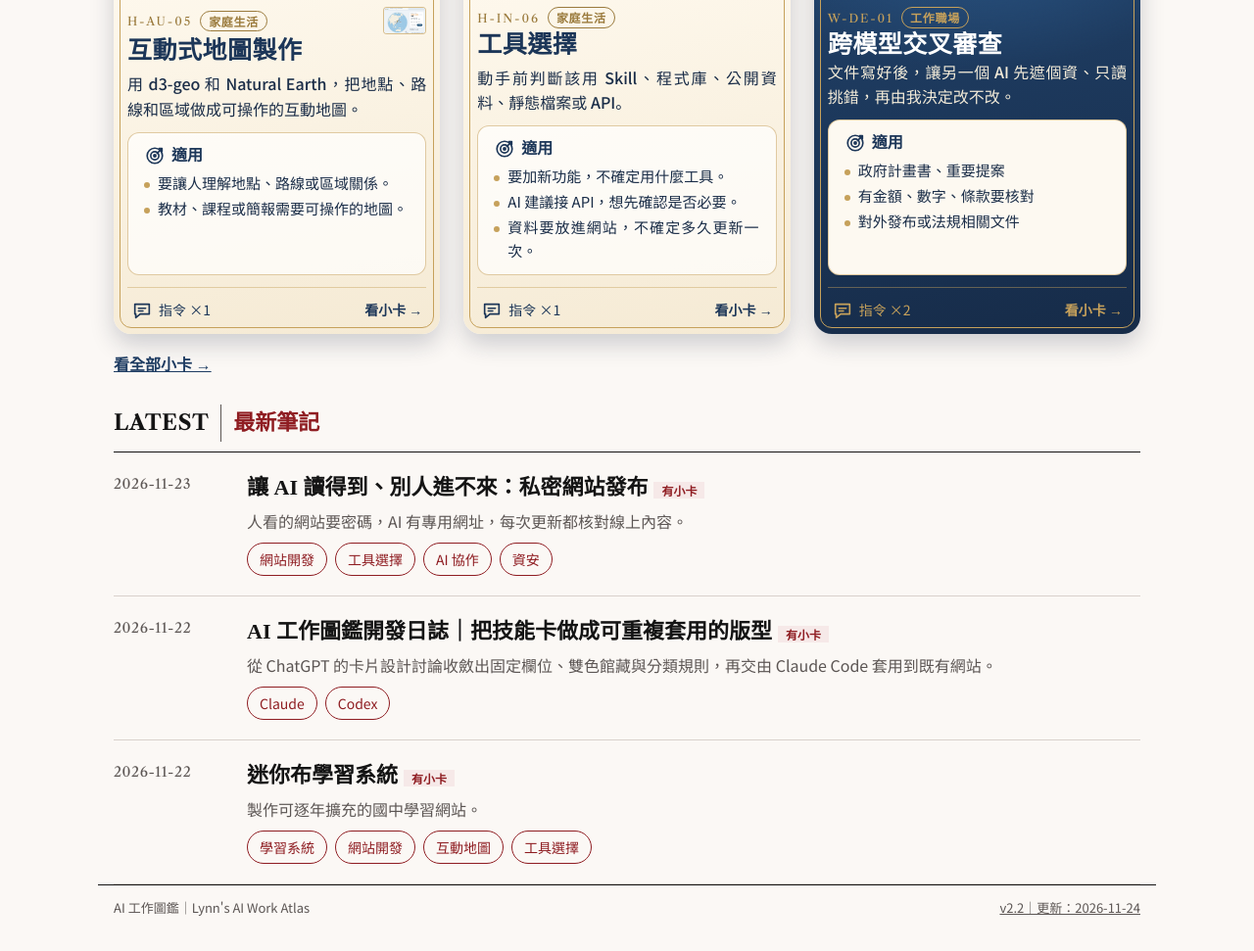
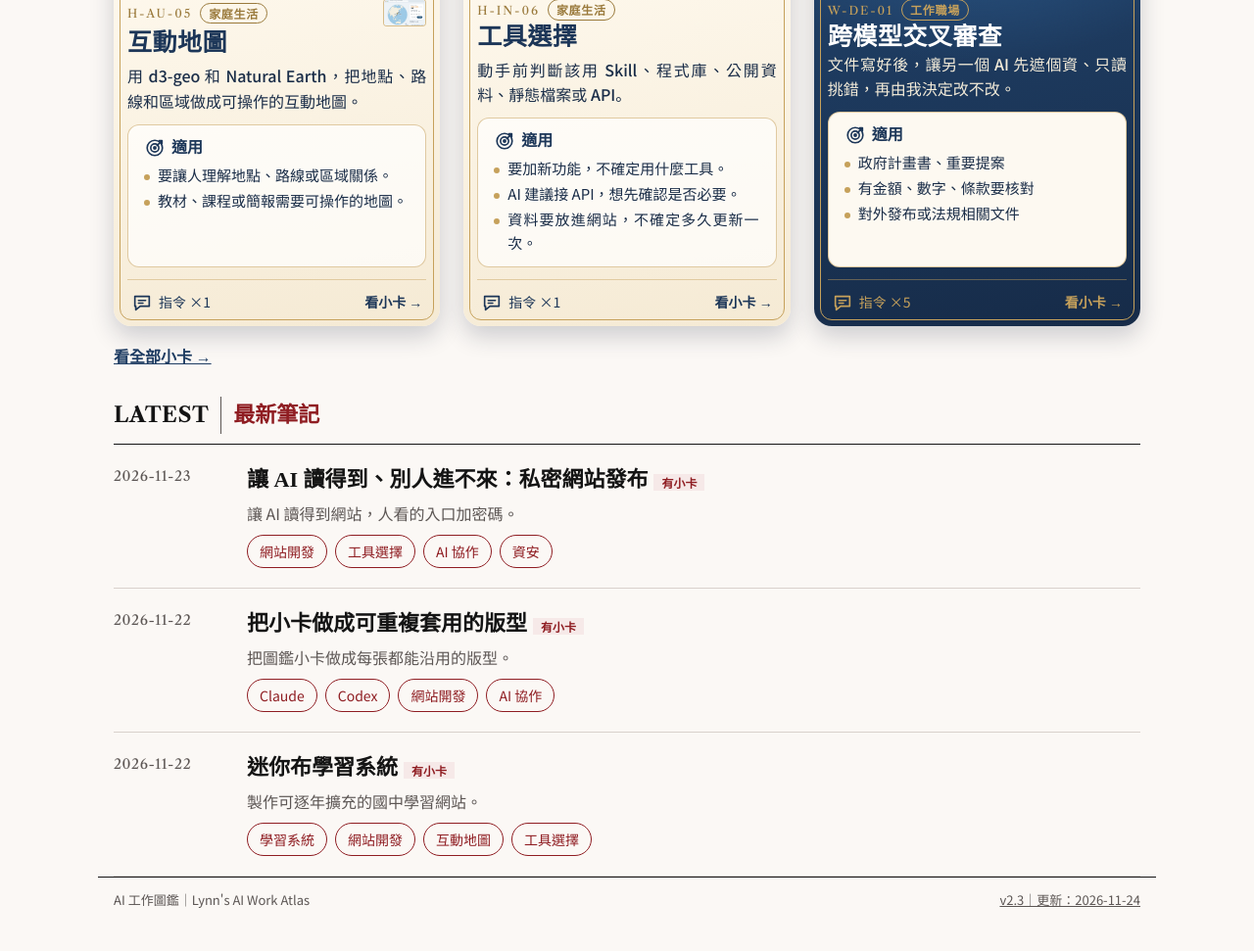
Before and after one commit to worklinkweb/at, a plain HTML site: page index.html in a window 1280 px wide. Shown: the part 1334-2305 px from the top of the page at 98% size. Drawn offline with nearby package versions, Linux system fonts and the light colour scheme.

Commit message:
Update AT v2.3

```diff
--- a/index.html
+++ b/index.html
@@ -2,8 +2,8 @@
 <html lang="zh-Hant-TW">
 <head>
 <meta name="robots" content="noindex,nofollow">
-<meta name="at-version" content="v2.2">
-<meta name="at-build" content="ee4ecf7f68215536">
+<meta name="at-version" content="v2.3">
+<meta name="at-build" content="b3f3ef52fc3b6c5d">
 <meta charset="utf-8">
 <meta name="robots" content="noindex,nofollow">
 <meta name="viewport" content="width=device-width, initial-scale=1, viewport-fit=cover">
@@ -571,6 +571,12 @@ code { font-family: ui-monospace, Menlo, monospace; background: var(--red-soft);
 .archive-link { white-space: nowrap; }
 .bc-code em.arch { background: #e4e0d8; color: #4a4336; }
 
+/* v2.3 封存按鈕放明顯處：小卡卡尾、筆記標題下方（只在私人預覽版） */
+.bc-arch { position: relative; z-index: 2; font: 700 12px/1 var(--sans); min-height: 32px; padding: 0 12px; border-radius: 999px; border: 1px solid currentColor; background: transparent; color: inherit; cursor: pointer; }
+.bc-arch:hover { background: rgba(198,161,91,.25); }
+.bc-arch:focus-visible { outline: 3px solid #e2c27f; outline-offset: 2px; }
+.lead-acts { margin: 6px 0 4px; }
+
 </style>
 </head>
 <body>
@@ -595,8 +601,13 @@ code { font-family: ui-monospace, Menlo, monospace; background: var(--red-soft);
 <div id="toast" class="toast" role="status" aria-live="polite"></div>
 <script>
 window.ATLAS_DATA = {
- "version": "v2.2",
+ "version": "v2.3",
  "changes": [
+  {
+   "v": "v2.3",
+   "date": "2026-11-24",
+   "text": "封存按鈕放到明顯處：每張小卡（列表與完整小卡）卡尾有「封存」，每篇筆記標題下方有「封存這篇筆記」；私人版上方選單固定顯示「封存」，沒東西時寫「封存區是空的」；寫作原則加「中英文之間要空格」，build 會檢查"
+  },
   {
    "v": "v2.2",
    "date": "2026-11-24",
@@ -693,8 +704,8 @@ window.ATLAS_DATA = {
    "id": "2026-11-23_讓AI讀得到的私密網站發布",
    "title": "讓 AI 讀得到、別人進不來：私密網站發布",
    "date": "2026-11-23",
-   "format": "log",
-   "summary": "人看的網站要密碼，AI 有專用網址，每次更新都核對線上內容。",
+   "format": "note",
+   "summary": "讓 AI 讀得到網站，人看的入口加密碼。",
    "cost": [],
    "tags": [
     "網站開發",
@@ -707,28 +718,29 @@ window.ATLAS_DATA = {
    "draft": false,
    "archived": false,
    "archivedDate": "",
-   "top3": [
-    "有密碼的頁面 AI 打不開，人和 AI 要分開入口。",
-    "上傳前先看 Git 歷史，只發布成品。",
-    "上傳成功不等於更新成功，要讀回線上內容核對。"
-   ],
+   "top3": [],
    "related": [
+    "AI-007",
     "AI-006"
    ],
    "sections": [
     {
-     "title": "任務背景",
-     "html": "<ul><li>想把網站網址交給 ChatGPT 直接評論，同時替人看的入口加上密碼。</li><li>私人網址要登入，靠程式顯示的頁面 AI 也不一定讀得到。</li></ul>"
+     "title": "做什麼",
+     "html": "<p>讓 AI 讀得到網站，人看的入口加密碼。</p>"
     },
     {
-     "title": "做了什麼",
-     "html": "<ul><li><strong>入口</strong>：GitHub Pages 放 StatiCrypt 加密網站，不公開列出的 Gist 放 AI 閱讀頁。</li><li><strong>安全</strong>：密碼存 macOS 鑰匙圈，只上傳加密成品，不上傳程式歷史。</li><li><strong>發布</strong>：用一支程式完成檢查、加密、上傳與線上核對。</li></ul>"
+     "title": "怎麼做",
+     "html": "<ol><li>人看的網站加密後放 GitHub Pages。</li><li>AI 閱讀頁放不公開列出的 Gist。</li><li>用一支程式完成檢查、加密、上傳與核對。</li></ol>"
+    },
+    {
+     "title": "學到什麼",
+     "html": "<ol><li>有密碼的頁面 AI 打不開，入口要分開。</li><li>上傳前先看 Git 歷史，只發布成品。</li><li>上傳成功不等於更新成功，要讀回核對。</li></ol>"
     }
    ],
    "cards": [
     {
      "code": "AI-007",
-     "name": "讓 AI 讀得到的私密網站發布",
+     "name": "讓 AI 可讀的私密網站",
      "use": "把網站發布成人看要密碼、AI 有專用網址，並在每次更新後核對線上內容。",
      "when": [
       "想讓 ChatGPT 等 AI 直接讀你的網站。",
@@ -779,6 +791,7 @@ window.ATLAS_DATA = {
      ],
      "practiceCount": 1,
      "versions": [
+      "v0.2｜2026-11-24｜改名「讓 AI 可讀的私密網站」（原名：讓 AI 讀得到的私密網站發布）",
       "v0.1｜2026-11-23｜依 AT 上線 GitHub 的實作建立"
      ],
      "image": null,
@@ -794,34 +807,38 @@ window.ATLAS_DATA = {
   },
   {
    "id": "2026-11-22_AI工作圖鑑技能卡設計",
-   "title": "AI 工作圖鑑開發日誌｜把技能卡做成可重複套用的版型",
+   "title": "把小卡做成可重複套用的版型",
    "date": "2026-11-22",
-   "format": "log",
-   "summary": "從 ChatGPT 的卡片設計討論收斂出固定欄位、雙色館藏與分類規則，再交由 Claude Code 套用到既有網站。",
+   "format": "note",
+   "summary": "把圖鑑小卡做成每張都能沿用的版型。",
    "cost": [],
    "tags": [
     "Claude",
-    "Codex"
+    "Codex",
+    "網站開發",
+    "AI 協作"
    ],
    "sources": [],
    "internalSources": 1,
    "draft": false,
    "archived": false,
    "archivedDate": "",
-   "top3": [
-    "先決定訪客來圖鑑最常做什麼，再排首頁順序。我希望訪客先找到可以重複用的方法，所以技能卡排在日誌前面。",
-    "用生圖比較風格很快。選定參考圖後，把欄位、版型和辨識規則寫清楚，下一張才能沿用。",
-    "長對話要接續時，把已定案、待驗證的事項與下一步整理成短摘要，再附上當前版本。"
+   "top3": [],
+   "related": [
+    "AI-002"
    ],
-   "related": [],
    "sections": [
     {
-     "title": "任務背景",
-     "html": "<ul><li>我想把 AI 工作圖鑑從學習日誌延伸成一本可查找的技能卡冊。這次聚焦首頁順序與卡片版型，沿用原有網站架構。</li><li>這次設計從 11/22 開始，後續用 11/23 提供的網站 HTML 核對實作狀態。</li></ul>"
+     "title": "做什麼",
+     "html": "<p>把圖鑑小卡做成每張都能沿用的版型。</p>"
     },
     {
-     "title": "做了什麼",
-     "html": "<ul><li>在 ChatGPT 用參考圖和生圖比較卡片風格，最後選精練的學院風。工作職場用深藍，家庭生活用奶油白，兩者共用同一個版型。</li><li>定下卡名、用途、「適合」、Prompt、複製、注意事項、學習來源和指令數量等資訊。卡片用「系」辨認方法類型，用書籤收常用的卡。</li><li>整理成可交給 Claude Code 的版面規則。11/23 的 HTML 已能看到技能卡在最新日誌前面，第一張卡套用了工作職場配色、系別、書籤與兩段 Prompt。手機雙欄仍在規劃，公開站操作尚未驗證。</li></ul><ul><li>設計討論變長後，我把確認過的方向濃縮成一段交接摘要。11/23 把摘要和新版 HTML 帶到新對話，Codex 就能核對這一版做到了哪裡，接著討論下一項優化。</li></ul>"
+     "title": "怎麼做",
+     "html": "<ol><li>在 ChatGPT 用生圖比較卡片風格。</li><li>把欄位、配色、分類寫成版面規則。</li><li>交給 Claude Code 套用到原網站。</li></ol>"
+    },
+    {
+     "title": "學到什麼",
+     "html": "<ol><li>先想讀者最常做什麼，再排首頁順序。</li><li>生圖適合比風格，選定後要寫成規則。</li><li>換對話前，先整理成交接摘要。</li></ol>"
     }
    ],
    "cards": [
@@ -926,7 +943,7 @@ window.ATLAS_DATA = {
    "cards": [
     {
      "code": "AI-003",
-     "name": "AI 網站系統開發重點",
+     "name": "網站規格",
      "use": "開發學習網站前，先把初衷、規則、內容來源和工具整理成一頁規格。",
      "when": [
       "想把教材做成互動學習網站或系統。",
@@ -951,7 +968,9 @@ window.ATLAS_DATA = {
      "tools": [],
      "practice": [],
      "practiceCount": 0,
-     "versions": [],
+     "versions": [
+      "v0.2｜2026-11-24｜改名「網站規格」（原名：AI 網站系統開發重點）"
+     ],
      "image": null,
      "archived": false,
      "archivedDate": "",
@@ -963,7 +982,7 @@ window.ATLAS_DATA = {
     },
     {
      "code": "AI-005",
-     "name": "互動式地圖製作",
+     "name": "互動地圖",
      "use": "用 d3-geo 和 Natural Earth，把地點、路線和區域做成可操作的互動地圖。",
      "when": [
       "要讓人理解地點、路線或區域關係。",
@@ -1020,6 +1039,7 @@ window.ATLAS_DATA = {
      ],
      "practiceCount": 1,
      "versions": [
+      "v0.3｜2026-11-24｜改名「互動地圖」（原名：互動式地圖製作）",
       "v0.2｜2026-11-24｜加互動地圖網頁示意圖；刪除過時的「尚未在第二個專案驗證」",
       "v0.1｜2026-11-23｜依迷你布開發紀錄建立"
      ],
@@ -1113,8 +1133,8 @@ window.ATLAS_DATA = {
    "id": "2026-11-20_Claude與Codex交叉審查",
    "title": "讓兩個 AI 互相檢查：Claude × Codex 交叉審查",
    "date": "2026-11-20",
-   "format": "log",
-   "summary": "一個 AI 完成工作，另一個 AI 獨立檢查，最後由人判斷是否修改。",
+   "format": "note",
+   "summary": "讓兩個 AI 互相檢查，或一個做、一個驗收。",
    "cost": [],
    "tags": [
     "交叉審查",
@@ -1135,26 +1155,33 @@ window.ATLAS_DATA = {
     {
      "title": "Codex 官方外掛原始碼（GitHub）",
      "url": "https://github.com/openai/codex-plugin-cc"
+    },
+    {
+     "title": "Claude × Codex 官方外掛安裝教學（Notion）",
+     "url": "https://app.notion.com/p/Claude-Codex-OpenAI-422b7e19746a80059c82f7c93efd4875"
     }
    ],
    "internalSources": 1,
    "draft": false,
    "archived": false,
    "archivedDate": "",
-   "top3": [
-    "/codex:review 只看 Git 記錄的程式改動，審文件要用自建的審查技能。",
-    "另一個 AI 的建議不一定對，要逐點判斷再採用。",
-    "審查的 AI 只列問題、不改檔，由人決定改不改。"
+   "top3": [],
+   "related": [
+    "AI-001",
+    "AI-008"
    ],
-   "related": [],
    "sections": [
     {
-     "title": "任務背景",
-     "html": "<ul><li>我寫正式文件（政府計畫書、報告、題庫）時，單靠一個 AI 容易漏看自己的錯。</li><li>看了兩篇教學文章介紹 Claude × Codex 外掛，想讓兩個 AI 互相當審查員。</li><li>目標：一個 AI 寫，另一個 AI 只讀不改、挑毛病，最後由我決定改不改。</li></ul>"
+     "title": "做什麼",
+     "html": "<p>讓兩個 AI 互相檢查，或一個做、一個驗收。</p>"
     },
     {
-     "title": "做了什麼",
-     "html": "<ul><li>在 Claude 安裝 OpenAI 官方的 Codex 外掛。</li><li>建立兩個技能：在 Claude 說「請 Codex 審查」，或在 Codex 說「請 Claude 審查」。</li><li>交給另一個 AI 之前，先自動遮蔽公司名、人名、統編等個資，金額保留。</li></ul>"
+     "title": "怎麼做",
+     "html": "<ol><li>在 Claude 安裝 Codex 官方外掛。</li><li>建立互相審查與「交給 Claude 執行」技能。</li><li>送審前先遮蔽公司名、人名、統編。</li></ol>"
+    },
+    {
+     "title": "學到什麼",
+     "html": "<ol><li>/codex:review 只看程式改動，文件要用自建技能。</li><li>另一個 AI 的建議要逐點判斷再採用。</li><li>審查的 AI 只列問題、不改檔。</li></ol>"
     }
    ],
    "cards": [
@@ -1169,7 +1196,8 @@ window.ATLAS_DATA = {
      ],
      "notes": [
       "要先裝好 Codex 外掛和審查技能，Codex 用 ChatGPT 帳號登入。",
-      "短訊息不要用；程式碼改用 /codex:review。"
+      "短訊息不要用；程式碼改用 /codex:review。",
+      "事前驗屍只列退件原因，改不改仍由我決定。"
      ],
      "prompts": [
       {
@@ -1179,6 +1207,18 @@ window.ATLAS_DATA = {
       {
        "label": "在 Codex 使用（反方向）",
        "text": "請 Claude 審查這份文件：<檔案位置>"
+      },
+      {
+       "label": "送審前事前驗屍（計畫書、申請表適用，在 Claude 使用）",
+       "text": "請 Codex 審查這份文件：<檔案位置>\n審查角度加一項：假設這份文件已經被審查委員退件，列出最可能的 5 個原因，依嚴重度排序。"
+      },
+      {
+       "label": "程式碼審查與修正（在 Claude Code 的 Git 專案使用）",
+       "text": "/codex:review --wait"
+      },
+      {
+       "label": "",
+       "text": "請根據剛剛 Codex 的程式碼審查結果，修正已確認的問題，完成後重新測試功能。"
       }
      ],
      "preparedBy": "Claude",
@@ -1198,6 +1238,74 @@ window.ATLAS_DATA = {
       "desc": "審查與風險控管"
      },
      "id": "2026-11-20_Claude與Codex交叉審查"
+    },
+    {
+     "code": "AI-008",
+     "name": "跨模型接力",
+     "use": "把任務交給 Claude 動手做，再由 Codex 依驗收標準獨立檢查。",
+     "when": [
+      "任務範圍清楚、有明確成品，例如網站改版、文件批次修改。",
+      "想讓動手做的 AI 和檢查的 AI 分開。"
+     ],
+     "notes": [
+      "Codex 沙盒讀不到鑰匙圈，呼叫 Claude 時要核准在沙盒外執行。",
+      "會用到 Claude 方案額度；一件事最多一次跨模型檢查。",
+      "完整交辦流程尚未在正式工作驗證。"
+     ],
+     "prompts": [
+      {
+       "label": "交辦給 Claude（在 Codex 使用）",
+       "text": "請交給 Claude 執行（claude-executor）。先寫任務單給我確認，再呼叫 Claude。\n1. 目標：<要完成的事>\n2. 範圍：只能改 <資料夾或檔案>，不能改 <排除項目>。\n3. 成品：<要交出的檔案或畫面>\n4. 驗收標準：<怎樣算完成>\n5. 停止條件：遇到發布、刪除、付款或範圍外的檔案，先停下來問我。\nClaude 做完後，請讀實際檔案逐項判斷「通過／不通過／無法驗證」，不要只看 Claude 的回報。\nClaude 執行失敗、沒有回報或額度不足時，一律算「無法驗證」，不可當作通過。\n修正後最多複驗 2 輪，還沒通過就停下來，列出剩下的問題給我決定。"
+      },
+      {
+       "label": "修正後複驗（在 Codex 使用）",
+       "text": "唯讀複驗，不可修改檔案，也不要呼叫 Claude。\n上次問題：<問題>。現已改為：<修正內容>。\n只檢查這項改動，以及會不會影響 <相關畫面或功能>，回報通過或不通過。"
+      }
+     ],
+     "preparedBy": "Claude",
+     "promptOutline": true,
+     "domain": "工作職場",
+     "notFor": [
+      "只要第二意見、不需要對方動手：用 AI-001。",
+      "有個人資料、金鑰，或要對外發布、付款的工作。"
+     ],
+     "steps": [
+      "在 Codex 說「交給 Claude 執行」，寫清楚範圍、可改的檔案和驗收標準。",
+      "Codex 存成任務單，用最小權限呼叫 Claude。",
+      "Claude 做完回報，Codex 讀實際檔案逐項判斷通過或不通過。",
+      "不通過就修正，複驗只看上次的問題。",
+      "最多複驗 2 輪；還沒通過就停下，把剩下的問題交給我決定。"
+     ],
+     "tools": [
+      "claude-executor：Codex 技能，把任務交給 Claude 並獨立驗收。",
+      "<a href=\"https://github.com/openai/codex-plugin-cc\" target=\"_blank\" rel=\"noopener\">Codex 官方外掛原始碼（GitHub）</a>",
+      "<a href=\"https://trailofbits.com/skills/second-opinion/\" target=\"_blank\" rel=\"noopener\">Trail of Bits：second-opinion（失敗就算未完成）</a>",
+      "<a href=\"https://github.com/KamakuraCrypto/claude-codex-review\" target=\"_blank\" rel=\"noopener\">claude-codex-review（事前驗屍、限制輪數）</a>"
+     ],
+     "practice": [
+      {
+       "date": "2026-11-23",
+       "project": "AI 工作圖鑑",
+       "status": "已驗證完成",
+       "how": "Claude 改網站 v1.5，Codex 唯讀驗收並對照改版前版本",
+       "result": "抓到 1 個選單遮擋問題，修正後複驗通過",
+       "log": "2026-11-20_Claude與Codex交叉審查",
+       "learned": "複驗只看上次的問題，省時間和額度"
+      }
+     ],
+     "practiceCount": 1,
+     "versions": [
+      "v0.2｜2026-11-24｜參考 GitHub 跨模型審查技能：複驗最多 2 輪、失敗算無法驗證",
+      "v0.1｜2026-11-24｜依 claude-executor 技能與 AT 驗收紀錄建立"
+     ],
+     "image": null,
+     "archived": false,
+     "archivedDate": "",
+     "series": {
+      "name": "自動系",
+      "desc": "流程與批次處理"
+     },
+     "id": "2026-11-20_Claude與Codex交叉審查--AI-008"
     }
    ]
   }
@@ -1302,6 +1410,11 @@ window.ATLAS_DATA = {
     var what = kind === 'card' ? '小卡' : '筆記';
     return '<button type="button" class="btn ghost small act-' + action + '" data-act="' + action + '" data-kind="' + kind + '" data-id="' + esc(e.id) + '" title="複製請求，貼給 Claude 執行">' +
       ACT_LABEL[action] + (action === 'archive' ? '這' + (kind === 'card' ? '張' : '篇') + what : '') + '</button>';
+  }
+  // v2.3：小卡卡尾的封存小按鈕（列表小卡、完整小卡都有；只在私人預覽版）
+  function cardArchBtn(e) {
+    if (!DATA.preview || e.archived) return '';
+    return '<button type="button" class="bc-arch" data-act="archive" data-kind="card" data-id="' + esc(e.id) + '" title="複製封存請求，貼給 Claude 執行">封存</button>';
   }
   function archiveNote(kind, e) {
     if (!e.archived) return '';
@@ -1575,7 +1688,7 @@ window.ATLAS_DATA = {
     if (!full) {
       return '<article class="bcard mini ' + theme + (opts.compact ? ' compact' : '') + '" style="--s:' + seriesColor(s.name) + '">' +
         head + code + name + use + (opts.compact ? '' : '<div class="bc-panel">' + when + '</div>') +
-        '<footer class="bc-foot"><span>' + ICON.chat + '指令 ×' + c.prompts.length + '</span><span class="bc-go">看小卡 →</span></footer></article>';
+        '<footer class="bc-foot"><span>' + ICON.chat + '指令 ×' + c.prompts.length + '</span>' + cardArchBtn(e) + '<span class="bc-go">看小卡 →</span></footer></article>';
     }
     var prompts = '<section class="bc-prompts" id="ch-copy' + (opts.suffix || '') + '"><h4 class="bc-ptitle">' + ICON.chat + 'Prompt</h4>' +
       c.prompts.map(function (p, i) {
@@ -1596,7 +1709,7 @@ window.ATLAS_DATA = {
       '<div class="bc-swash" aria-hidden="true"></div>' + use + figure +
       '<div class="bc-panel">' + when + notFor + prompts + notes + cardMore(c) + '</div>' +
       '<footer class="bc-foot"><span>' + ICON.book + '來源：' + (opts.inLog ? fmtDate(e.date) + ' 筆記' : '<a href="#/log/' + enc(e.logId || e.id) + '">' + fmtDate(e.date) + ' 筆記</a>') + preparedBadge(c.preparedBy) + '</span>' +
-      '<span>指令 ×' + c.prompts.length + '</span></footer></article>';
+      '<span>指令 ×' + c.prompts.length + '</span>' + cardArchBtn(e) + '</footer></article>';
   }
 
   // 完整卡的「完整資料」：預設收合，舊卡沒有這些欄位就不顯示
@@ -1663,7 +1776,7 @@ window.ATLAS_DATA = {
       : '<section class="related-cards"><h2>相關小卡</h2>' + relatedList + '</section>';
     var head = '<header class="lead' + (e.card ? ' has-harvest' : '') + '">' +
       '<div class="lead-main"><span class="kicker">筆記</span>' +
-        '<h1>' + esc(e.title) + '</h1>' + metaLine(e) +
+        '<h1>' + esc(e.title) + '</h1>' + metaLine(e) + (DATA.preview && !e.archived ? '<p class="lead-acts">' + actBtn('archive', 'log', e) + '</p>' : '') +
         (e.summary && !isNote ? '<p class="lede">' + esc(e.summary) + '</p>' : '') +
         (e.card ? top3 : '') +
         tagLinks(e.tags, 'logs') + '</div>' +
@@ -1680,9 +1793,9 @@ window.ATLAS_DATA = {
           '<div class="sec-head"><span class="en">CARD</span><span class="zh">本篇小卡</span></div>' +
           battleCard(v, 'full', { inLog: true, suffix: i ? '-' + i : '' }) +
           '<p class="stage-links"><a class="btn ghost" href="' + CLAUDE_URL + '" target="_blank" rel="noopener">開啟 Claude ↗</a>' +
-          '<a href="#/card/' + enc(v.id) + '">單獨開啟這張小卡 →</a>' + (v.archived ? '' : actBtn('archive', 'card', v)) + '</p></section>';
+          '<a href="#/card/' + enc(v.id) + '">單獨開啟這張小卡 →</a></p></section>';
       }).join('') +
-      '<div class="actions">' + homeBtn() + '<a class="btn ghost" href="#/logs">← 回筆記列表</a>' + (e.archived ? '' : actBtn('archive', 'log', e)) + '</div>';
+      '<div class="actions">' + homeBtn() + '<a class="btn ghost" href="#/logs">← 回筆記列表</a></div>';
     return crumbs([{ title: e.archived ? '封存區' : '筆記', href: e.archived ? '#/archive' : '#/logs' }, { title: e.title }]) + archiveNote('log', e) + head +
       withChapters(chapters, body, 'CONTENTS｜本篇章節');
   }
@@ -1698,7 +1811,7 @@ window.ATLAS_DATA = {
         '<p class="howto">按提示詞右上角的複製圖示，開啟 Claude 貼上，把 &lt;…&gt; 換成你的內容。</p>' +
         '<p><a class="btn red" href="' + CLAUDE_URL + '" target="_blank" rel="noopener">開啟 Claude ↗</a></p>' +
         tagLinks(e.tags, 'cards') + '<section id="ch-sources">' + sourcesHtml(e) + '</section>' +
-        '<div class="actions">' + homeBtn() + '<a class="btn ghost" href="#/cards">← 回小卡列表</a>' + (e.archived ? '' : actBtn('archive', 'card', e)) + '</div>' +
+        '<div class="actions">' + homeBtn() + '<a class="btn ghost" href="#/cards">← 回小卡列表</a></div>' +
       '</aside></div></div></div></div>';
   }
 
@@ -1775,12 +1888,12 @@ window.ATLAS_DATA = {
           '<p>小卡代號＝領域－系別－號碼。<code>C W-DE-01 D 縮短</code> 是縮短第一張小卡的用途；<code>P2</code> 指第 2 段提示詞。原本的固定編號（例如 <code>AI-001</code>）繼續保留，新舊代號都能搜尋。</p>')) +
       sec('ab-log', '04', '筆記怎麼寫',
         '<ol><li>做什麼（一句話）</li><li>怎麼做</li><li>學到什麼</li><li>相關小卡</li><li>來源</li></ol>' +
-        '<p>寫短句，每項只說一件事；只寫真實用過的 AI 做法、程式或工具。較早的筆記仍是舊格式（3 points、任務背景、做了什麼），會逐篇改寫。</p>') +
+        '<p>寫短句，每項只說一件事；只寫真實用過的 AI 做法、程式或工具。</p><p>中英文之間要空格（數字也是）：寫「這是 AI 工作圖鑑」，不寫「這是AI工作圖鑑」。</p>') +
       sec('ab-rule', '05', '公開與安全',
         '<ul><li>新筆記先「不公開」，Lynn 看過預覽確認後才公開。</li>' +
         '<li>不寫客戶名、人名、統編、聯絡方式和電腦檔案路徑；程式發現可疑內容就停止更新。</li>' +
         '<li>內部來源只顯示「另有 N 份內部紀錄」，不顯示內容。</li>' +
-        '<li><strong>封存</strong>：不要的筆記或小卡先封存，不直接刪除。封存後列表和公開網站都不顯示，私人網址的「封存區」看得到；之後再決定還原或刪除。刪掉的小卡編號不再使用。</li></ul>') +
+        '<li><strong>封存</strong>：不要的筆記或小卡先封存，不直接刪除。封存後列表和公開網站都不顯示，私人網址的「封存區」看得到（上方選單「封存」）；之後再決定還原或刪除。封存按鈕在小卡卡尾、筆記標題下方，只在私人網址出現。刪掉的小卡編號不再使用。</li></ul>') +
       sec('ab-version', '06', '版次與更新',
         '<p>網站目前是 <strong>' + esc(DATA.version || '—') + '</strong>。版面或功能改變才升版號；新增筆記、小卡只看頁尾的更新日期。</p>' +
         '<h3 class="ab-h3">內容更新紀錄（自動）</h3><ul class="ab-log">' + (updates || '<li>尚無</li>') + '</ul>' +
@@ -1808,7 +1921,7 @@ window.ATLAS_DATA = {
     else if (parts[0] === 'logs') { nav = 'logs'; html = listPage('logs', params); title = '筆記｜AI 工作圖鑑'; }
     else if (parts[0] === 'about') { nav = 'about'; html = aboutPage(); title = '說明｜AI 工作圖鑑'; }
     else if (parts[0] === 'cards') { nav = 'cards'; html = listPage('cards', params); title = '小卡｜AI 工作圖鑑'; }
-    else if (parts[0] === 'archive') { nav = ''; html = archivePage(); title = '封存區｜AI 工作圖鑑'; }
+    else if (parts[0] === 'archive') { nav = 'archive'; html = archivePage(); title = '封存區｜AI 工作圖鑑'; }
     else if (parts[0] === 'log' && find(parts[1])) { nav = 'logs'; var e = find(parts[1]); html = logPage(e); title = e.title + '｜AI 工作圖鑑'; }
     else if (parts[0] === 'card' && findCard(parts[1])) { nav = 'cards'; var c = findCard(parts[1]); html = cardPage(c); title = c.card.name + '｜AI 工作圖鑑'; }
     else html = notFound();
@@ -1876,7 +1989,12 @@ window.ATLAS_DATA = {
     location.hash = '#/' + f.dataset.base + (p.length ? '?' + p.join('&') : '');
   });
 
-  if (DATA.preview) document.getElementById('draft-banner').hidden = false;
+  if (DATA.preview) {
+    document.getElementById('draft-banner').hidden = false;
+    // v2.3：私人預覽版的上方選單一直顯示「封存」，沒東西時頁面寫「封存區是空的」
+    var navEl = document.querySelector('.nav');
+    if (navEl && !navEl.querySelector('[data-nav="archive"]')) navEl.insertAdjacentHTML('beforeend', '<a href="#/archive" data-nav="archive">封存</a>');
+  }
   if (DATA.built) document.getElementById('built').innerHTML = '<a href="#/about?go=ab-version">' + esc((DATA.version ? DATA.version + '｜' : '') + '更新：' + DATA.built) + '</a>';
   window.addEventListener('hashchange', render);
   // 從手機寬度拉回電腦寬度時，章節欄一律展開
```
